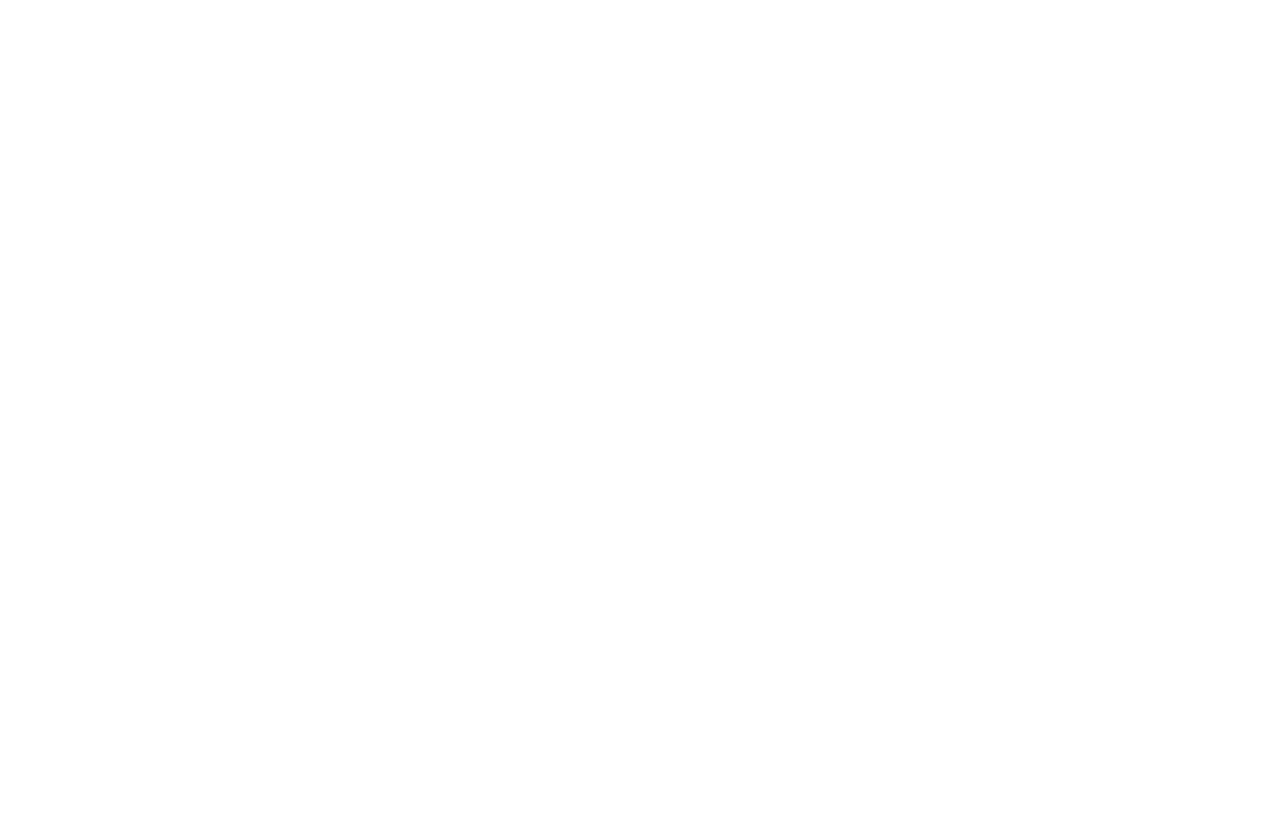
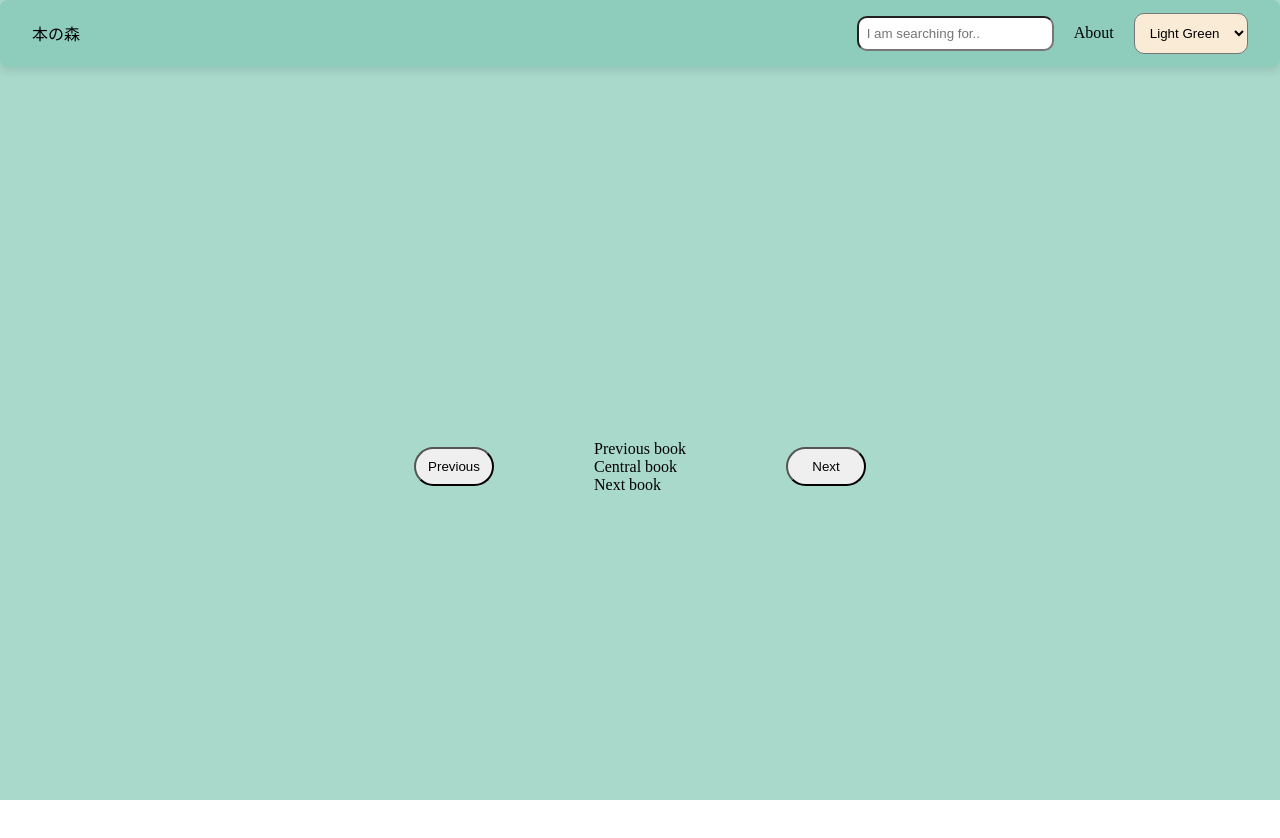
Before and after one commit to ukrainska/library, a plain HTML site: page index.html in a window 1280 px wide. Before the commit the page ends 800 px from the top, so only its background shows below. Drawn offline with Linux system fonts and the light colour scheme.

Commit message:
Create a basic interface for a book scrolling

```diff
--- a/index.html
+++ b/index.html
@@ -7,6 +7,29 @@
     <title>Library</title>
 </head>
 <body>
-    <div class="container"></div>
+    <div class="container">
+        <div class="header">
+            <div class="logo">本の森</div>
+            <div class="nav">
+                <input type="search" id="search" name="search" placeholder="I am searching for..">
+                <div>About</div>
+                <select name="bg-color">
+                    <option value="light-green">Light Green</option>
+                    <option value="light-blue">Light Blue</option>
+                </select>
+            </div>
+        </div>
+        <div class="content">
+            <div class="book-display">
+                <button class="scroll-button">Previous</button>
+                <div class="books">
+                    <div class="book">Previous book</div>
+                    <div class="book">Central book</div>
+                    <div class="book">Next book</div>
+                </div>
+                <button class="scroll-button">Next</button>
+            </div>
+        </div>
+    </div>
 </body>
 </html>
--- a/script.js
+++ b/script.js
@@ -28,8 +28,8 @@ function showBooks() {
     }
 }
 
-const book1 = new Book("MMmmasd", "K. Milly", 1993, 230, "dfgsf-sdfsd-sdf2");
+/*const book1 = new Book("MMmmasd", "K. Milly", 1993, 230, "dfgsf-sdfsd-sdf2");
 const book2 = new Book("Daisies", "Michael May", 2012, 145, "sdf-erws-gfd");
 library.push(book1);
 library.push(book2);
-showBooks();
+showBooks();*/
--- a/style.css
+++ b/style.css
@@ -3,3 +3,63 @@
     margin: 0;
     box-sizing: border-box;
 }
+
+:root {
+    --main-color: #A9D9CB;
+    --header-color: #8ECDBB;
+}
+
+.container {
+    width: 100vw;
+    height: 100vh;
+    display: grid;
+    grid-template-rows: auto 1fr;
+    background-color: var(--main-color);
+}
+
+.header {
+    display: flex;
+    justify-content: space-between;
+    align-items: center;
+    padding: 0.8rem 2rem;
+    background-color: var(--header-color);
+    box-shadow: 0 4px 8px rgba(0, 0, 0, 0.1);
+    border-radius: 8px;
+}
+
+.nav {
+    display: flex;
+    flex-direction: row;
+    align-items: center;
+    gap: 20px;
+}
+
+.content {
+    grid-row: 2;
+}
+
+.book-display {
+    display: flex;
+    justify-content: center;
+    align-items: center;
+    width: 100vw;
+    height:100vh;
+    gap: 100px;
+}
+
+.scroll-button {
+    width: 80px;
+    padding: 10px;
+    border-radius: 40px;
+}
+
+select {
+    background-color: antiquewhite;
+    border-radius: 10px;
+    padding: 0.7rem;
+}
+
+input {
+    border-radius: 10px;
+    padding: 0.5rem;
+}
```
